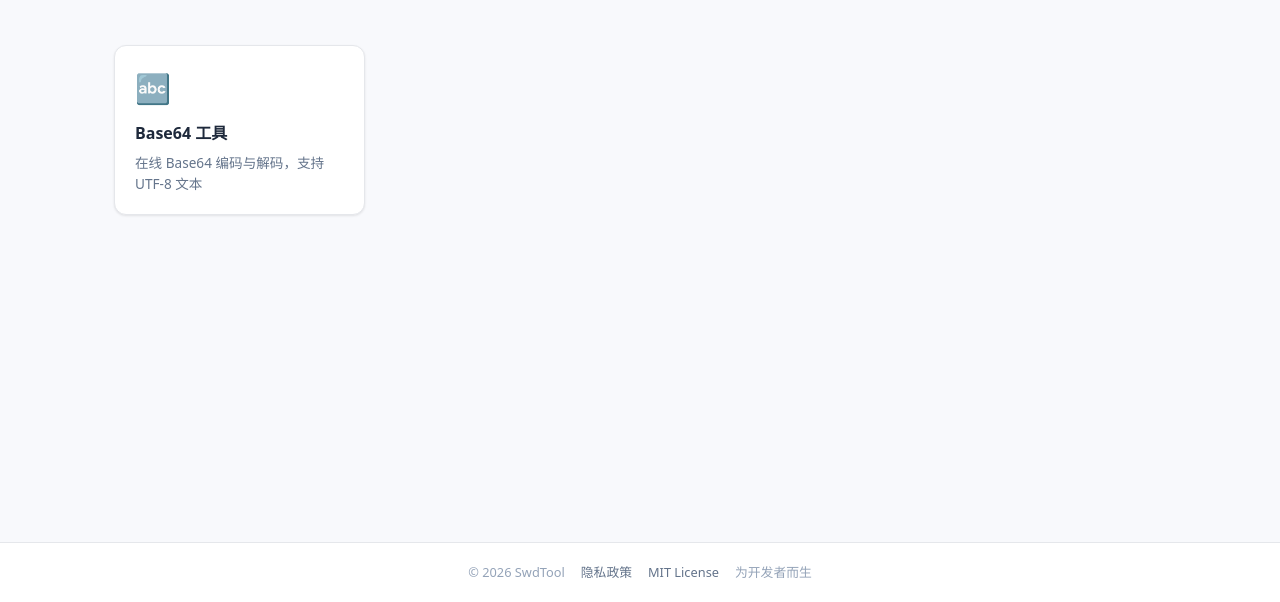
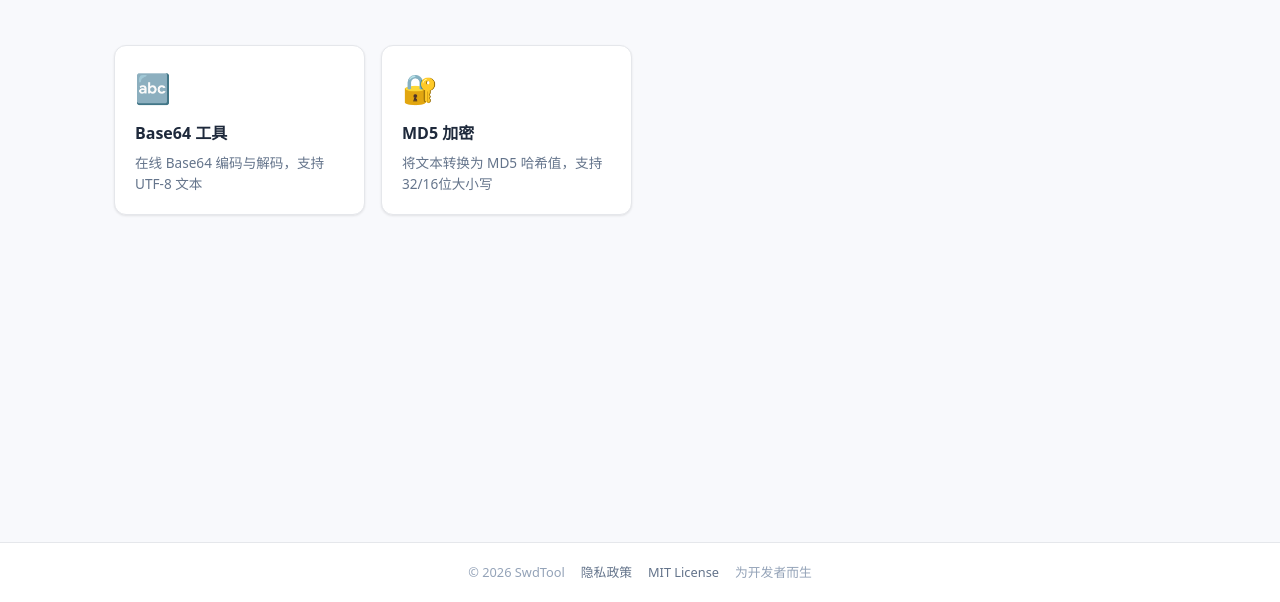
Before and after one commit to swdpyve/SwdTool, a plain HTML site: page index.html in a window 1280 px wide. Shown: the part 198-800 px from the top of the page. Drawn offline with Linux system fonts and the light colour scheme.

Commit message:
index.html

```diff
--- a/index.html
+++ b/index.html
@@ -38,7 +38,6 @@
             flex-direction: column;
         }
 
-        /* 导航栏 - 简洁风格 */
         .navbar {
             background: rgba(255,255,255,0.8);
             backdrop-filter: blur(12px);
@@ -103,7 +102,6 @@
             color: var(--accent);
         }
 
-        /* 主内容区 */
         .main-container {
             max-width: 1100px;
             margin: 0 auto;
@@ -112,7 +110,6 @@
             width: 100%;
         }
 
-        /* 标题区 */
         .page-header {
             text-align: center;
             margin-bottom: 48px;
@@ -131,7 +128,6 @@
             margin: 0 auto;
         }
 
-        /* 工具网格 */
         .tools-grid {
             display: grid;
             grid-template-columns: repeat(auto-fill, minmax(240px, 1fr));
@@ -172,7 +168,6 @@
             line-height: 1.5;
         }
 
-        /* 空状态（暂时保留，如果 toolsData 为空则显示） */
         .empty-placeholder {
             text-align: center;
             padding: 60px 20px;
@@ -217,7 +212,6 @@
             border-color: var(--accent);
         }
 
-        /* 页脚 */
         .footer {
             border-top: 1px solid var(--border);
             padding: 20px 24px;
@@ -238,7 +232,6 @@
             color: var(--accent);
         }
 
-        /* 响应式 */
         @media (max-width: 640px) {
             .main-container {
                 padding: 32px 16px;
@@ -254,7 +247,6 @@
     </style>
 </head>
 <body>
-    <!-- 导航栏 -->
     <nav class="navbar">
         <div class="navbar-inner">
             <a href="index.html" class="navbar-logo">
@@ -268,20 +260,15 @@
         </div>
     </nav>
 
-    <!-- 主内容 -->
     <main class="main-container">
         <div class="page-header">
             <h1>开发者工具集</h1>
             <p>轻量、便捷的在线工具，无需安装，即开即用。</p>
         </div>
 
-        <!-- 工具卡片区域（动态渲染） -->
-        <div class="tools-grid" id="toolsGrid">
-            <!-- 动态插入工具卡片 -->
-        </div>
+        <div class="tools-grid" id="toolsGrid"></div>
 
-        <!-- 空状态占位（暂无工具时显示） -->
-        <div class="empty-placeholder" id="emptyPlaceholder">
+        <div class="empty-placeholder" id="emptyPlaceholder" style="display: none;">
             <div class="icon">📦</div>
             <h2>暂无工具</h2>
             <p>工具集正在建设中，以下功能即将上线</p>
@@ -296,7 +283,6 @@
         </div>
     </main>
 
-    <!-- 页脚 -->
     <footer class="footer">
         <span>© 2026 SwdTool</span>
         <a href="#">隐私政策</a>
@@ -306,20 +292,22 @@
 
     <script>
         (function() {
-            // ========== 工具数据（添加新工具只需在此数组中增加对象） ==========
+            // 工具数据 —— 在此添加新工具
             const toolsData = [
                 {
                     id: 'base64',
                     name: 'Base64 工具',
                     description: '在线 Base64 编码与解码，支持 UTF-8 文本',
-                    category: 'encode',
                     icon: '🔤',
-                    iconClass: 'encode',
-                    tags: ['Base64', '编码', '解码'],
-                    available: true,
                     url: 'TexttoBase64.html'
+                },
+                {
+                    id: 'md5',
+                    name: 'MD5 加密',
+                    description: '将文本转换为 MD5 哈希值，支持32/16位大小写',
+                    icon: '🔐',
+                    url: 'MD5text.html'
                 }
-                // 后续工具继续在此添加...
             ];
 
             const toolsGrid = document.getElementById('toolsGrid');
@@ -346,20 +334,17 @@
                 }).join('');
             }
 
-            // 初始渲染
             renderTools();
 
-            // 点击即将推出的标签给予友好反馈（保留）
+            // 预留：将来为即将推出标签添加反馈
             emptyPlaceholder.addEventListener('click', (e) => {
                 const tag = e.target.closest('.upcoming-tag');
                 if (tag) {
-                    const text = tag.textContent.trim();
-                    alert(`✨ "${text}" 即将推出，敬请期待！`);
+                    alert(`✨ "${tag.textContent.trim()}" 即将推出，敬请期待！`);
                 }
             });
 
             console.log('🛠️ SwdTool 已就绪，当前工具数量：' + toolsData.length);
-            console.log('💡 在 toolsData 数组中添加对象即可扩展更多工具');
         })();
     </script>
 </body>
```
